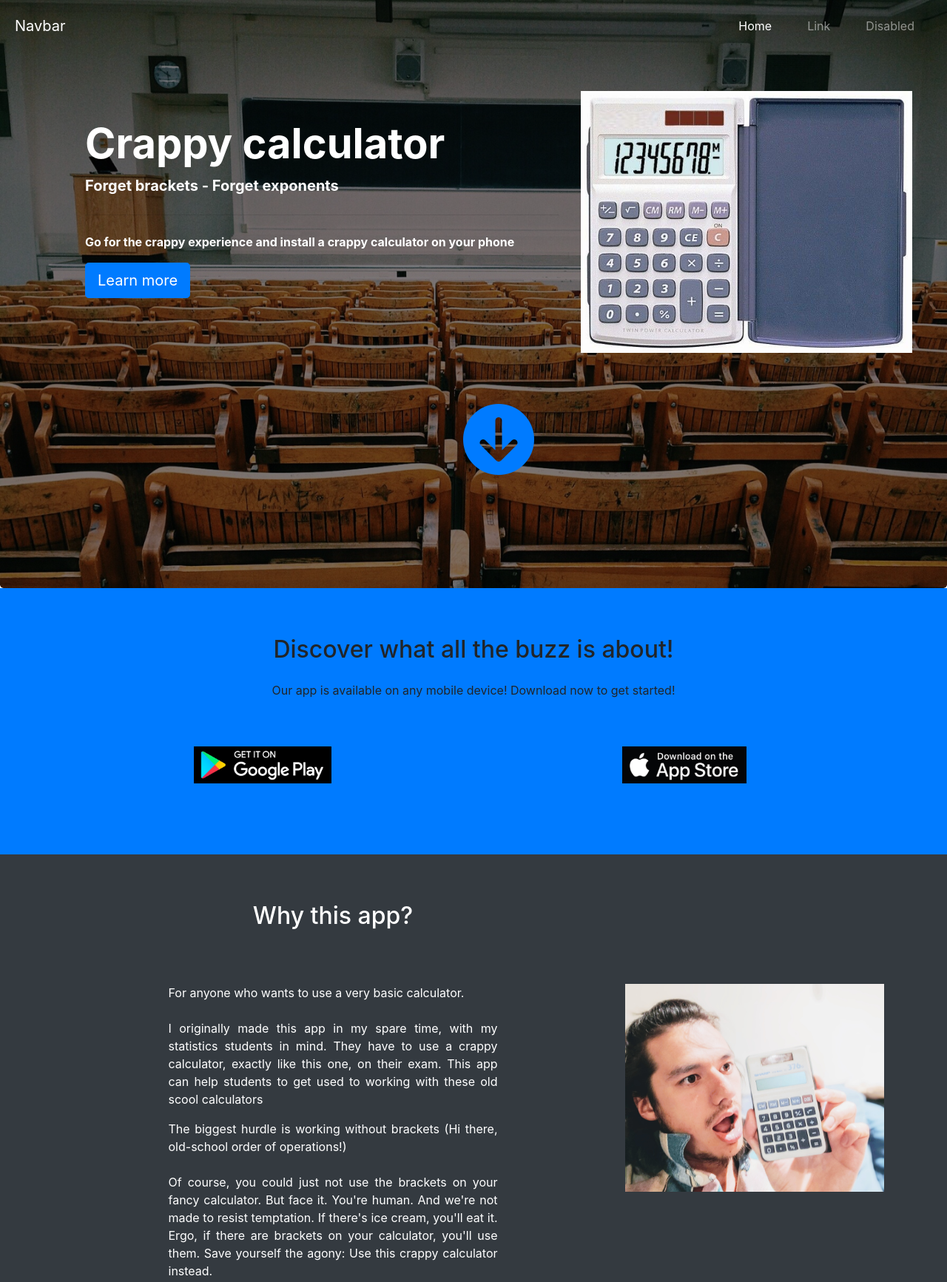
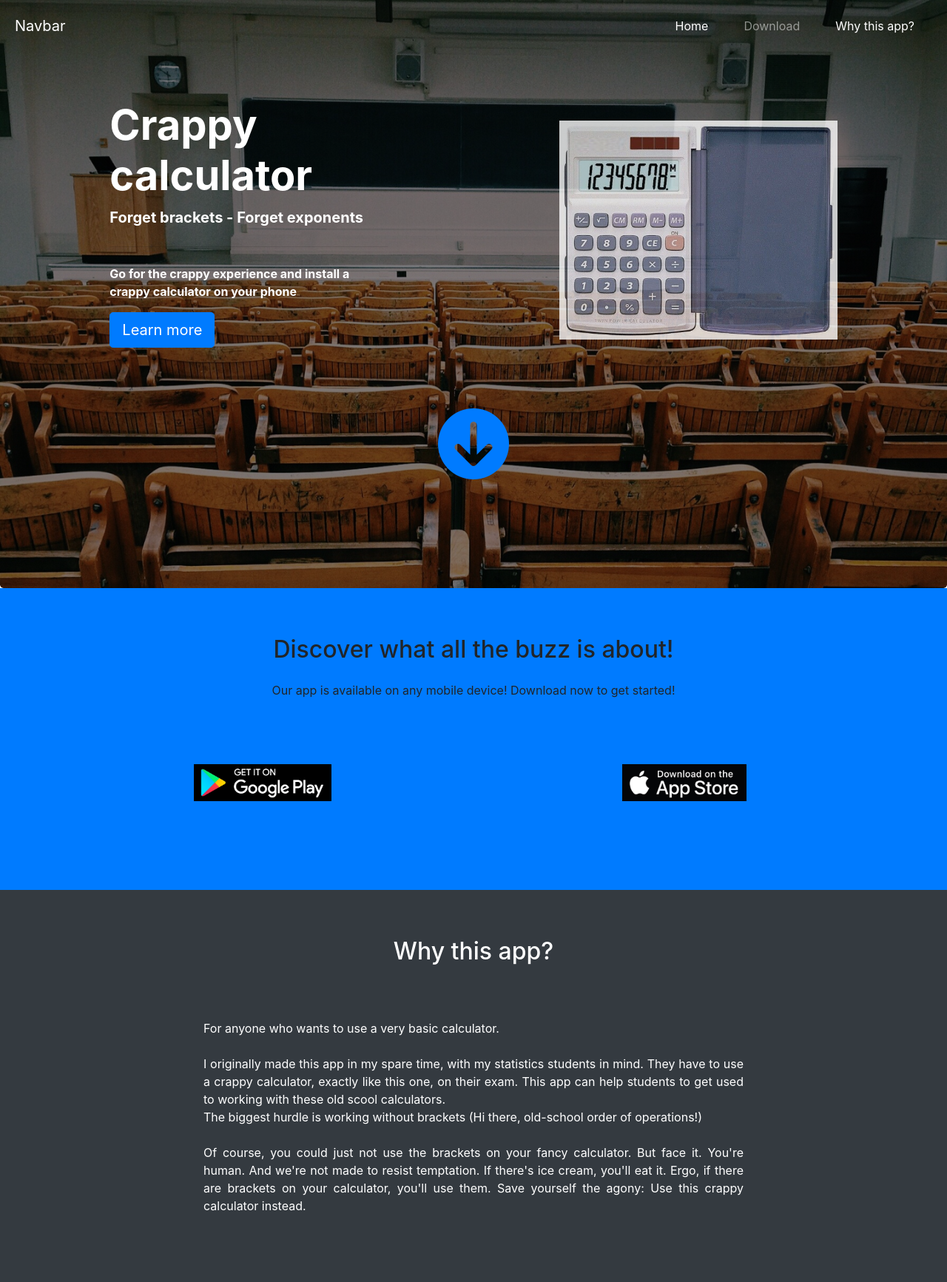
Before and after one commit to djiwo/crappy-calculator, a plain HTML site: page index.html in a window 1280 px wide. Shown: the part 5-1738 px from the top of the page at 74% size. Drawn offline with nearby package versions, Linux system fonts and the light colour scheme.

Commit message:
Front end first version finished

```diff
--- a/index.html
+++ b/index.html
@@ -47,6 +47,7 @@
             color: white;
             font-weight: bold;
             width: 100vw;
+            padding-top: 100px;
 
 
 
@@ -57,7 +58,7 @@
 
             #landingJumbotron{
 
-                padding-left: 100px;
+
                 margin: 0px;
 
 
@@ -75,11 +76,11 @@
 
         #headerPicture{
             margin-left:auto;
-   margin-right:auto;
-   margin-top: auto;
-   margin-bottom: auto;
-   display:block;
-   padding-top: 20px;
+            margin-right:auto;
+            margin-top: auto;
+            margin-bottom: auto;
+            display:block;
+            opacity: 80%;
         }
 
         .center-block {
@@ -87,8 +88,7 @@
    margin-right:auto;
    margin-top: auto;
    margin-bottom: auto;
-   display:block;
-}
+   display:block;}
 
     #mainNavBar{
 
@@ -110,6 +110,9 @@
     }
 
     #meAndMyCalculator{
+      float: none;
+display: block;
+margin: auto;
     }
 
 
@@ -119,7 +122,7 @@
   </head>
 
   <!-- Add the schollspy as comment in my skeleton -->
-  <body data-spy="scroll" data-target="#navbarDjiwo">
+  <body data-spy="scroll" data-target="#mainNavBar">
 
     <div class="container">
 
@@ -133,14 +136,14 @@
           <div class="collapse navbar-collapse" id="navbarSupportedContent">
             <ul class="navbar-nav ml-auto">
               <li class="nav-item active px-3">
-                <a class="nav-link" href="#">Home <span class="sr-only">(current)</span></a>
+                <a class="nav-link" href="#jumbotronWrapper">Home <span class="sr-only">(current)</span></a>
               </li>
               <li class="nav-item px-3">
-                <a class="nav-link" href="#">Link</a>
+                <a class="nav-link" href="#download">Download</a>
               </li>
 
               <li class="nav-item px-3">
-                <a class="nav-link" href="#">Disabled</a>
+                <a class="nav-link" href="#whyThisApp">Why this app?</a>
               </li>
             </ul>
 
@@ -152,20 +155,20 @@
 
 
     <div id="jumbotronWrapper" class="row align-items-center">
-          <div id="landingJumbotron" class="jumbotron row">
-                <div class="container col-md-7 center-block">
+          <div id="landingJumbotron" class="jumbotron row justify-content-center">
+                <div class="container col-md-4 center-block">
                     <h1 class="font-weight-bold display-4">Crappy calculator</h1>
                     <p class="lead font-weight-bold">Forget brackets - Forget exponents  </p>
                     <hr class="my-4">
                     <p>Go for the crappy experience and install a crappy calculator on your phone</p>
                     <p class="lead">
-                    <a class="btn btn-primary btn-lg" href="#" role="button">Learn more</a>
+                    <a class="btn btn-primary btn-lg" href="#discover" role="button">Learn more</a>
                     </p>
                 </div>
 
 
-                <div class="container col-md-5 center-block">
-                        <img class='center-block img-fluid' id="headerPicture" src="calc-sharp.jpg" alt="picture of a calculator">
+                <div class="container col-md-4 center-block">
+                        <img class='img-fluid' id="headerPicture" src="calc-sharp.jpg" alt="picture of a calculator">
 
                 </div>
 
@@ -205,12 +208,12 @@
 
 
               <div class="col-md-6">
-                <a class="badge-link" href="#"><img class="badgeImage" src="google-play-badge.png" alt=""></a>
+                <a class="badge-link" href="#"><img class="badgeImage my-4" src="google-play-badge.png" alt=""></a>
               </div>
 
 
               <div class="col-md-6">
-                <a class="badge-link" href="#"><img class="badgeImage" src="appstore.png" alt=""></a>
+                <a class="badge-link" href="#"><img class="badgeImage my-4" src="appstore.png" alt=""></a>
               </div>
           </div>
 
@@ -223,15 +226,15 @@
       </div>
     </section>
 
-    <section class="bg-dark py-5">
+    <section id="whyThisApp" class="bg-dark py-5">
 
       <div class="container">
 
 
 
-        <div id="whyThisPage" class="row text-white ">
+        <div id="whyThisPage" class="row text-white text-center justify-content-center">
 
-          <div class="col-md-8 text-center">
+          <div class="col-md-8">
             <h2 class="section-heading py-3 pt-3">Why this app?</h2>
           </div>
 
@@ -245,16 +248,16 @@
 
           <div class="row text-white py-5">
 
-            <div class="col-md-5 mx-auto alignFullWidth">
+            <div class="col-md-8 mx-auto alignFullWidth">
             <p class="alignFullWidth">For anyone who wants to use a very basic calculator. <br><br>
-            I originally made this app in my spare time, with my statistics students in mind. They have to use a crappy calculator, exactly like this one, on their exam. This app can help students to get used to working with these old scool calculators</p>
-            The biggest hurdle is working without brackets (Hi there, old-school order of operations!) <br><br>
+            I originally made this app in my spare time, with my statistics students in mind. They have to use a crappy calculator, exactly like this one, on their exam. This app can help students to get used to working with these old scool calculators.
+            <br>The biggest hurdle is working without brackets (Hi there, old-school order of operations!) <br><br>
             Of course, you could just not use the brackets on your fancy calculator. But face it. You're human. And we're not made to resist temptation. If there's ice cream, you'll eat it. Ergo, if there are brackets on your calculator, you'll use them. Save yourself the agony: Use this crappy calculator instead.
+            </p>
             </div>
 
-            <div class="col-md-4">
-              <img id="meAndMyCalculator" class="center-block img-fluid" src="IMG_20200417_212104.jpg" alt="">
-            </div>
+
+
 
           </div>
 
@@ -264,24 +267,6 @@
 
     </section>
 
-
-    <section class="bg-secondary py-5">
-
-      <div class="container">
-
-        <div class="row text-white">
-
-          <div class="col-md-8 text-center">
-            <h2 class="section-heading py-3 pt-3">About me</h2>
-          </div>
-
-        </div>
-
-      </div>
-
-
-
-    </section>
 
 
 
```
